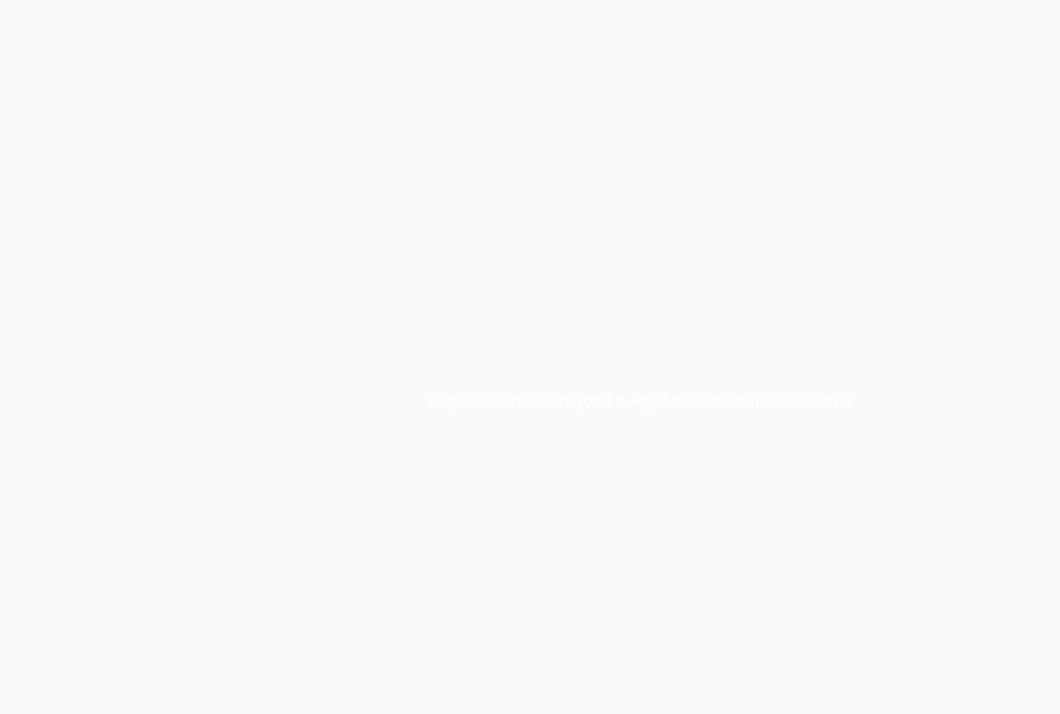
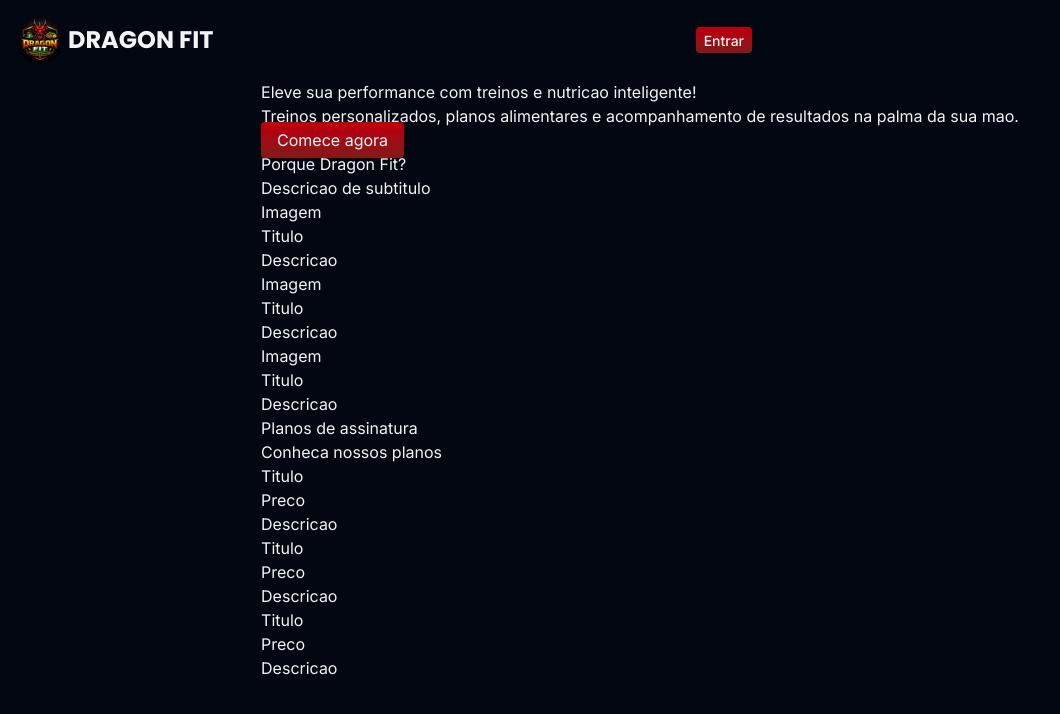
Before and after one commit to emeraldknight-sp/next-dragon-fit, a Next.js app: page / in a window 1280 px wide. Shown: the top 714 px of the page, without its empty margins (0-1060 px from the left). Built offline with nearby package versions, Linux system fonts and the light colour scheme.

Commit message:
✅ Update: Index, Login and Register pages and Root Layout

```diff
--- a/src/app/layout.tsx
+++ b/src/app/layout.tsx
@@ -1,19 +1,20 @@
+import "./globals.css";
+
 import type { Metadata } from "next";
 import { Inter, Poppins } from "next/font/google";
-import "./globals.css";
 
 export const inter = Inter({
   subsets: ["latin"],
   variable: "--font-inter",
   display: "swap",
-})
+});
 
 export const poppins = Poppins({
   subsets: ["latin"],
   weight: ["400", "500", "600", "700"],
   variable: "--font-poppins",
   display: "swap",
-})
+});
 
 export const metadata: Metadata = {
   title: {
@@ -44,8 +45,7 @@ export const metadata: Metadata = {
 
   openGraph: {
     title: "Dragon Fit",
-    description:
-      "Treinos inteligentes e rotina alimentar personalizada.",
+    description: "Treinos inteligentes e rotina alimentar personalizada.",
     url: "https://next-dragon-fit.vercel.app",
     siteName: "Dragon Fit",
     locale: "pt_BR",
@@ -55,12 +55,11 @@ export const metadata: Metadata = {
   twitter: {
     card: "summary_large_image",
     title: "Dragon Fit",
-    description:
-      "Treinos inteligentes e rotina alimentar personalizada.",
+    description: "Treinos inteligentes e rotina alimentar personalizada.",
   },
 
   manifest: "/assets/seo/manifest.json",
-}
+};
 
 export default function RootLayout({
   children,
@@ -70,7 +69,7 @@ export default function RootLayout({
   return (
     <html lang="pt-BR" className="scroll-smooth">
       <body
-        className={`${inter.variable} ${poppins.variable} antialiased bg-slate-950 text-white`}
+        className={`${inter.variable} ${poppins.variable} antialiased bg-gray-950 text-zinc-100`}
       >
         {children}
       </body>
--- a/src/app/page.tsx
+++ b/src/app/page.tsx
@@ -1,12 +1,80 @@
+import Image from "next/image";
 import Link from "next/link";
 
 export default function Home() {
   return (
-    <div className="flex min-h-screen items-center justify-center bg-zinc-50 font-sans dark:bg-black">
-      <p>Pagina de inicio</p>
-      <h1>Dragon Fit App</h1>
-      <Link href="/login">Acessar conta</Link>
-      <Link href="/register">Criar conta</Link>
+    <div className="flex flex-col items-center justify-center">
+      <header className="w-full">
+        <div className="flex flex-row items-center justify-between max-w-3xl p-4">
+          <Link href="/" className="inline-flex items-center gap-1">
+            <Image
+              src="/logo.png"
+              className="rounded-full"
+              width={48}
+              height={48}
+              alt="logo dragon fit"
+              priority
+            />
+            <span className="text-2xl uppercase font-heading font-bold">
+              Dragon Fit
+            </span>
+          </Link>
+          <Link href="/login" className="bg-linear-to-t from-red-900 to-red-700 px-2 py-px rounded-sm">
+            <span className="text-sm font-inter font-medium">Entrar</span>
+          </Link>
+        </div>
+      </header>
+      <main>
+        <div>
+          <section>
+            <h2>Eleve sua performance com treinos e nutricao inteligente!</h2>
+            <p>Treinos personalizados, planos alimentares e acompanhamento de resultados na palma da sua mao.</p>
+            <Link href="/register" className="bg-linear-to-t from-red-900 to-red-700 px-4 py-2 rounded-sm">Comece agora</Link>
+          </section>
+          <section>
+            <h3>Porque Dragon Fit?</h3>
+            <span>Descricao de subtitulo</span>
+            <ul>
+              <li>
+                <div>Imagem</div>
+                <div>Titulo</div>
+                <div>Descricao</div>
+              </li>
+              <li>
+                <div>Imagem</div>
+                <div>Titulo</div>
+                <div>Descricao</div>
+              </li>
+              <li>
+                <div>Imagem</div>
+                <div>Titulo</div>
+                <div>Descricao</div>
+              </li>
+            </ul>
+          </section>
+          <section>
+            <h3>Planos de assinatura</h3>
+            <span>Conheca nossos planos</span>
+            <ul>
+              <li>
+                <div>Titulo</div>
+                <div>Preco</div>
+                <div>Descricao</div>
+              </li>
+              <li>
+                <div>Titulo</div>
+                <div>Preco</div>
+                <div>Descricao</div>
+              </li>
+              <li>
+                <div>Titulo</div>
+                <div>Preco</div>
+                <div>Descricao</div>
+              </li>
+            </ul>
+          </section>
+        </div>
+      </main>
     </div>
   );
 }
```
Also changed, not shown: src/app/(public)/login/page.tsx (+7 -2 lines), src/app/(public)/register/page.tsx (+7 -2 lines).
